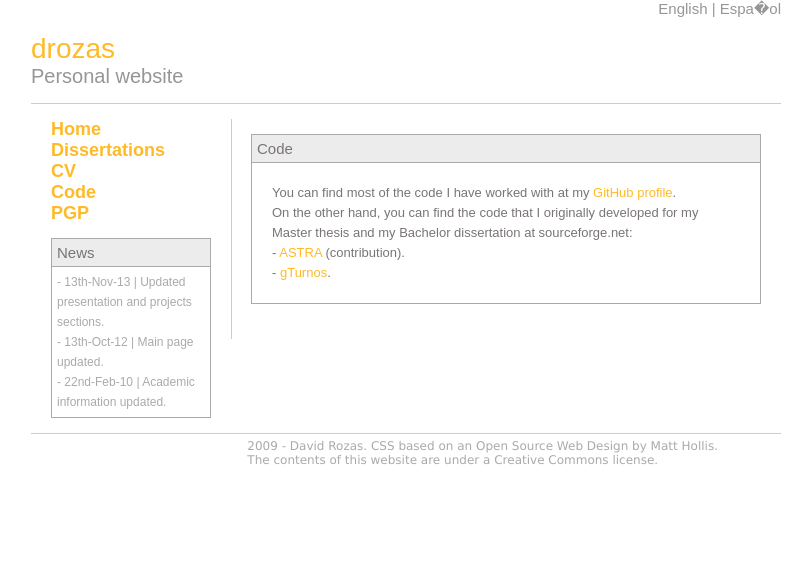
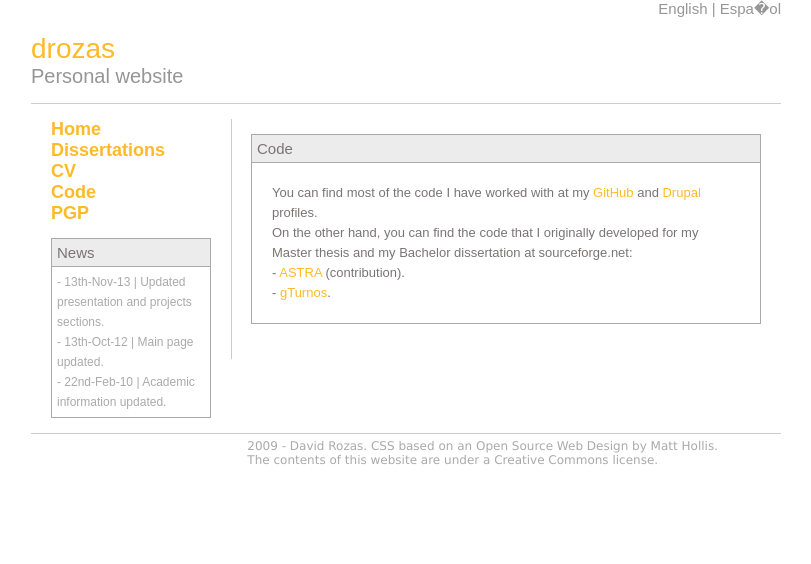
Before and after one commit to drozas/davidrozas.com, a PHP site: page /code.php?set_language=1 in a window 1280 px wide. Shown: the top 564 px of the page, without its empty margins (234-1045 px from the left). Run offline with PHP 8.4, Linux system fonts and the light colour scheme; some libraries are stand-ins or nearby versions.

Commit message:
Adding link to Drupal profile

```diff
--- a/code.php
+++ b/code.php
@@ -8,12 +8,12 @@
 	//drozas: This will be in a db or at least a file
 	$items = array(		array(
 								"Code",
-								"You can find most of the code I have worked with at my <a href=\"https://github.com/drozas/\" target=\"_blank\">GitHub profile</a>.
+								"You can find most of the code I have worked with at my <a href=\"https://github.com/drozas/\" target=\"_blank\">GitHub</a> and <a href=\"https://drupal.org/user/740628\" target=\"_blank\">Drupal</a> profiles.
 								<br /> On the other hand, you can find the code that I originally developed for my Master thesis and my Bachelor dissertation at sourceforge.net:
 								<br />- <a href=\"http://sourceforge.net/projects/astra-project/\" target=\"_blank\">ASTRA</a> (contribution).
 								<br />- <a href=\"http://sourceforge.net/projects/gturnos/\" target=\"_blank\">gTurnos</a>.",
 								"Código",
-								"En mi <a href=\"https://github.com/drozas/\" target=\"_blank\">perfil de GitHub</a> puedes encontrar gran parte del código con el que he trabajado.
+								"En mis perfiles de <a href=\"https://github.com/drozas/\" target=\"_blank\">GitHub</a> y <a href=\"https://drupal.org/user/740628\" target=\"_blank\">Drupal</a> puedes encontrar gran parte del código con el que he trabajado.
 								<br /> Por otro lado, puedes encontrar el código de los proyectos que realicé como parte de mis Proyectos de Fin de Carrera en sourcerforget.net:
 								<br />- <a href=\"http://sourceforge.net/projects/astra-project/\" target=\"_blank\">ASTRA</a> (contribución).
 								<br />- <a href=\"http://sourceforge.net/projects/gturnos/\" target=\"_blank\">gTurnos</a>.")
```
